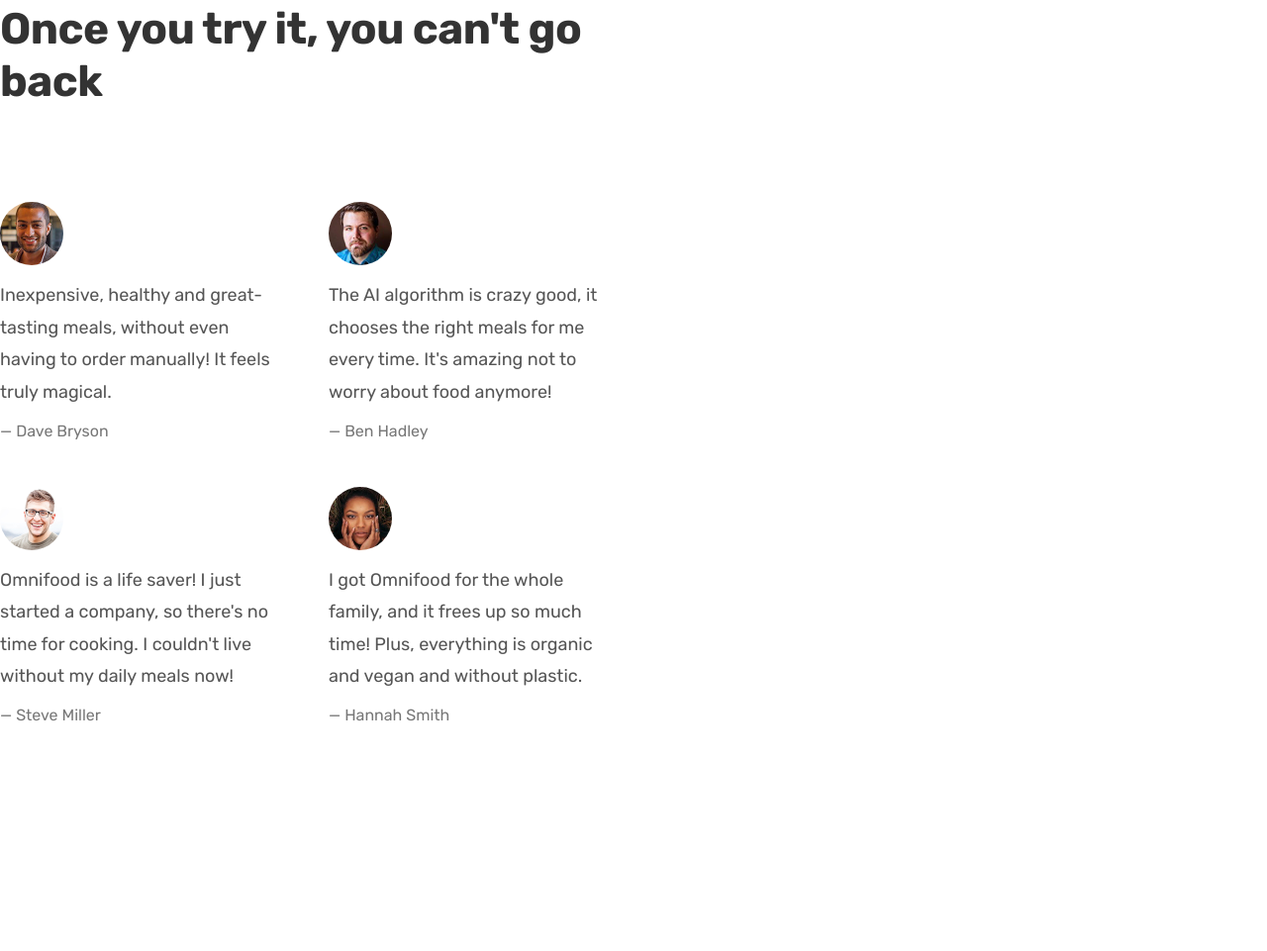
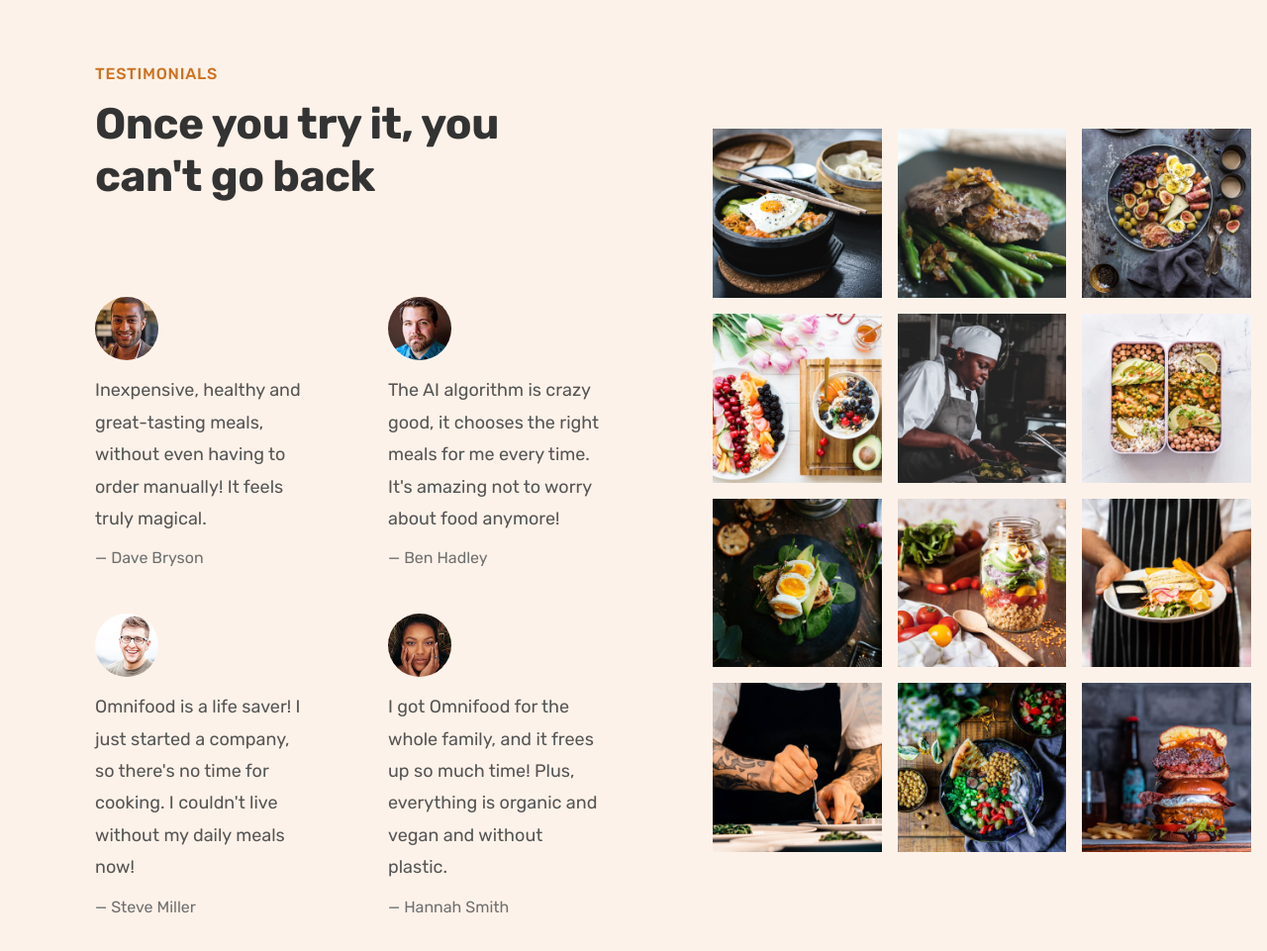
Before and after one commit to muntashir-wahid/Omnifood, a plain HTML site: page index.html in a window 1280 px wide. Shown: the part 3590-4551 px from the top of the page at 99% size. Before the commit the page ends 4322 px from the top, so only its background shows below. Drawn offline with nearby package versions, Linux system fonts and the light colour scheme.

Commit message:
done with the beautiful testimonial section
built the testimonial section with my instructor and exploring the power of css and learnt cool hover effect on images useing overflow property on a parent container.

```diff
--- a/css/style.css
+++ b/css/style.css
@@ -318,13 +318,21 @@
 /*                    */
 
 .section-testimonials {
-  padding: 9.6rem 0;
+  background-color: #fdf2e9;
+  display: grid;
+  grid-template-columns: 55fr 45fr;
+  align-items: center;
+}
+
+.testimonials-container {
+  padding: 9.6rem;
 }
 
 .testimonials {
   display: grid;
   grid-template-columns: repeat(2, 1fr);
-  gap: 4.8rem;
+  row-gap: 4.8rem;
+  column-gap: 8rem;
 }
 
 .testimonial-img {
@@ -341,5 +349,26 @@
 
 .testimonial-name {
   font-size: 1.6rem;
-  color: #777;
+  color: #6f6f6f;
 }
+
+.gallery {
+  display: grid;
+  grid-template-columns: repeat(3, 1fr);
+  gap: 1.6rem;
+  padding: 1.6rem;
+}
+
+.gallery-item {
+  overflow: hidden;
+}
+
+.gallery-item img {
+  display: block;
+  width: 100%;
+  transition: all 0.4s;
+}
+
+.gallery-item img:hover {
+  transform: scale(1.1);
+}
--- a/index.html
+++ b/index.html
@@ -305,7 +305,7 @@
       </section>
 
       <!-- TESTIMONIALS SECTION -->
-      <section class="testimonials grid grid--2-cols">
+      <section class="section-testimonials">
         <div class="testimonials-container">
           <span class="subheading">Testimonials</span>
           <h2 class="heading-secondery">Once you try it, you can't go back</h2>
@@ -367,7 +367,82 @@
             </figure>
           </div>
         </div>
-        <div class="gallery">gallery</div>
+
+        <!-- Image Garrery -->
+        <div class="gallery">
+          <figure class="gallery-item">
+            <img
+              src="./img/gallery/gallery-1.jpg"
+              alt="Photo of beautifully arranged food"
+            />
+          </figure>
+          <figure class="gallery-item">
+            <img
+              src="./img/gallery/gallery-2.jpg"
+              alt="Photo of beautifully arranged food"
+            />
+          </figure>
+          <figure class="gallery-item">
+            <img
+              src="./img/gallery/gallery-3.jpg"
+              alt="Photo of beautifully arranged food"
+            />
+          </figure>
+          <figure class="gallery-item">
+            <img
+              src="./img/gallery/gallery-4.jpg"
+              alt="Photo of beautifully arranged food"
+            />
+          </figure>
+          <figure class="gallery-item">
+            <img
+              src="./img/gallery/gallery-5.jpg"
+              alt="Photo of beautifully arranged food"
+            />
+          </figure>
+          <figure class="gallery-item">
+            <img
+              src="./img/gallery/gallery-6.jpg"
+              alt="Photo of beautifully arranged food"
+            />
+          </figure>
+          <figure class="gallery-item">
+            <img
+              src="./img/gallery/gallery-7.jpg"
+              alt="Photo of beautifully arranged food"
+            />
+          </figure>
+          <figure class="gallery-item">
+            <img
+              src="./img/gallery/gallery-8.jpg"
+              alt="Photo of beautifully arranged food"
+            />
+          </figure>
+          <figure class="gallery-item">
+            <img
+              src="./img/gallery/gallery-9.jpg"
+              alt="Photo of beautifully arranged food"
+            />
+          </figure>
+          <figure class="gallery-item">
+            <img
+              src="./img/gallery/gallery-10.jpg"
+              alt="Photo of beautifully arranged food"
+            />
+          </figure>
+          <figure class="gallery-item">
+            <img
+              src="./img/gallery/gallery-11.jpg"
+              alt="Photo of beautifully arranged food"
+            />
+          </figure>
+          <figure class="gallery-item">
+            <img
+              src="./img/gallery/gallery-12.jpg"
+              alt="Photo of beautifully arranged food"
+            />
+          </figure>
+        </div>
       </section>
     </main>
 
```
